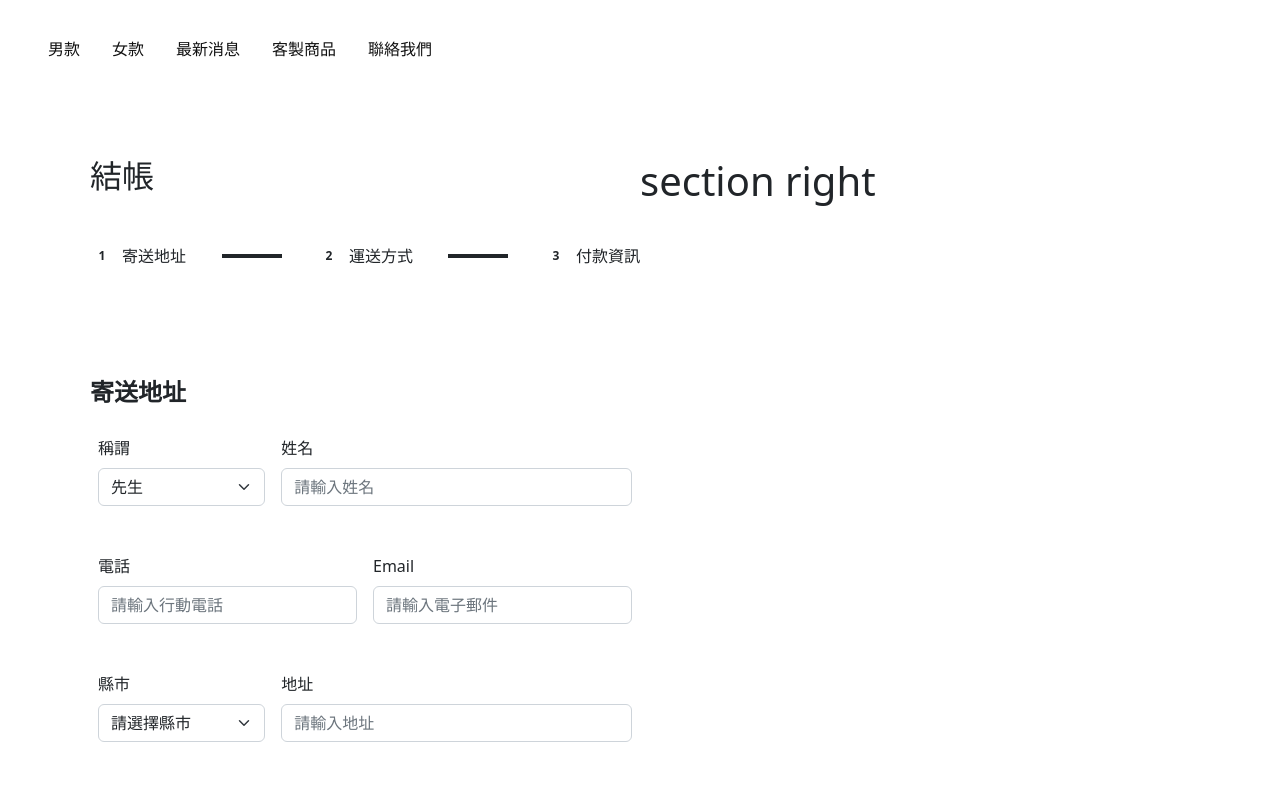
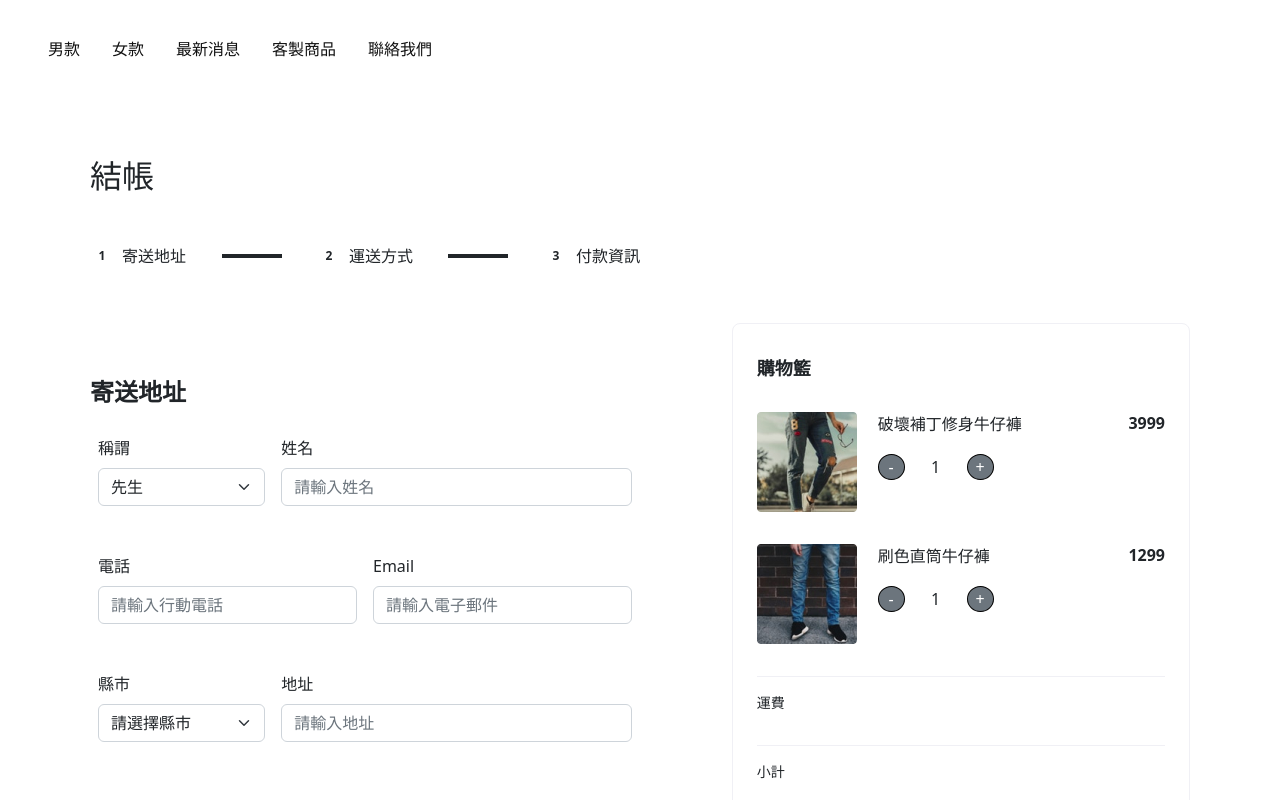
Before and after one commit to naluwan/ALPHA-SHOP-React, a React (Create React App) app: page / in a window 1280 px wide. Shown: the top 800 px of the page. Built offline with nearby package versions, Linux system fonts and the light colour scheme.

Commit message:
feat: import Cart components

```diff
--- a/src/components/Main/MainComponent.jsx
+++ b/src/components/Main/MainComponent.jsx
@@ -3,6 +3,7 @@ import Step1 from 'components/Step1/Step1';
 import Step2 from 'components/Step2/Step2';
 import Step3 from 'components/Step3/Step3';
 import ProgressControl from 'components/ProgressControl/ProgressControl';
+import Cart from 'components/Cart/Cart';
 import './style.css';
 import { useState } from 'react';
 
@@ -25,9 +26,7 @@ const MainComponent = () => {
           </section>
           <ProgressControl onStep={step} onSetStep={setStep} />
         </section>
-        <section className="col section-right">
-          <h1>section right</h1>
-        </section>
+        <Cart />
       </div>
     </main>
   );
```
